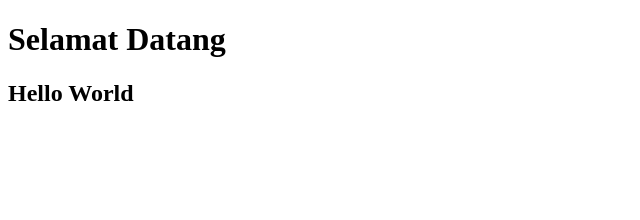
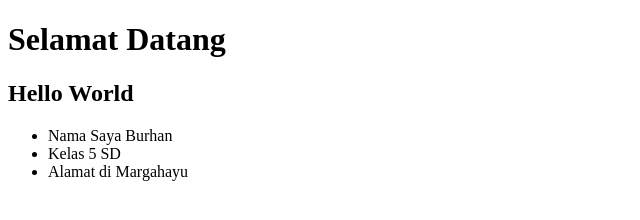
Before and after one commit to edinhidayat/belajar-git, a plain HTML site: page index.html in a window 1280 px wide. Shown: the whole page, without its empty margins (0-640 px from the left). Drawn offline with Linux system fonts and the light colour scheme.

Commit message:
Menambahkan identitas ul li pada index.html

```diff
--- a/index.html
+++ b/index.html
@@ -11,6 +11,12 @@
     <h1>Selamat Datang</h1>
 
     <h2>Hello World</h2>
+
+    <ul>
+        <li>Nama Saya Burhan</li>
+        <li>Kelas 5 SD</li>
+        <li>Alamat di Margahayu</li>
+    </ul>
 </body>
 
 </html>
```
